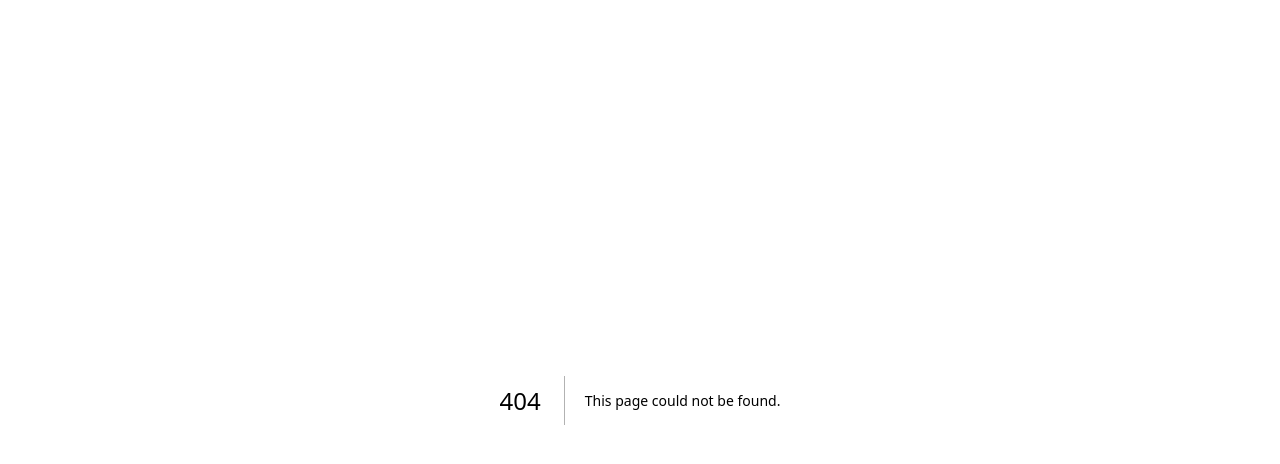
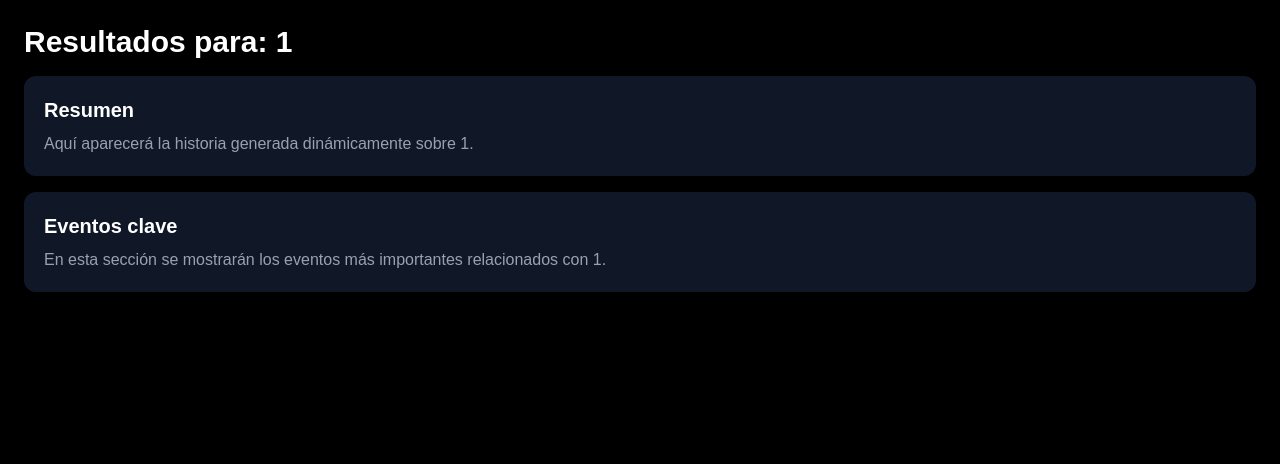
Before and after one commit to ElianMuriel/PASTVERSE, a Next.js app: page /search/1 in a window 1280 px wide. Before the commit this address had no page. Shown: the top 464 px of the page. Built offline with nearby package versions, Linux system fonts and the light colour scheme.

Commit message:
feat: add search functionality with dynamic query routing

```diff
--- a/app/page.tsx
+++ b/app/page.tsx
@@ -1,13 +1,31 @@
+"use client";
+import { useState } from "react";
 import Link from "next/link";
 import { historyData } from "../data/history";
 
 export default function Home() {
+  const [search, setSearch] = useState("");
+  const filteredData = historyData.filter((item) =>
+    item.title.toLowerCase().includes(search.toLowerCase())
+  );
   return (
     <main className="p-6">
       <h1 className="text-3xl font-bold mb-6">PastVerse</h1>
 
       <div className="space-y-4">
-        {historyData.map((item) => (
+        <input
+          type="text"
+          placeholder="Buscar historia..."
+          value={search}
+          onChange={(e) => setSearch(e.target.value)}
+          className="w-full p-3 mb-6 rounded-xl bg-gray-800 text-white outline-none"
+          onKeyDown={(e) => {
+            if (e.key === "Enter") {
+              window.location.href = `/search/${search}`;
+            }
+          }}
+        />
+        {filteredData.map((item) => (
           <Link key={item.id} href={`/history/${item.id}`}>
             <div className="p-4 border rounded-xl shadow hover:bg-gray-100 cursor-pointer">
 
--- /dev/null
+++ b/app/search/[query]/page.tsx
@@ -0,0 +1,27 @@
+export default function SearchPage({ params }: any) {
+  const query = params.query;
+
+  return (
+    <main className="min-h-screen bg-black text-white p-6">
+      <h1 className="text-3xl font-bold mb-4">
+        Resultados para: {query}
+      </h1>
+
+      <div className="space-y-4">
+        <div className="p-5 rounded-xl bg-gray-900">
+          <h2 className="text-xl font-semibold mb-2">Resumen</h2>
+          <p className="text-gray-400">
+            Aquí aparecerá la historia generada dinámicamente sobre {query}.
+          </p>
+        </div>
+
+        <div className="p-5 rounded-xl bg-gray-900">
+          <h2 className="text-xl font-semibold mb-2">Eventos clave</h2>
+          <p className="text-gray-400">
+            En esta sección se mostrarán los eventos más importantes relacionados con {query}.
+          </p>
+        </div>
+      </div>
+    </main>
+  );
+}
```
